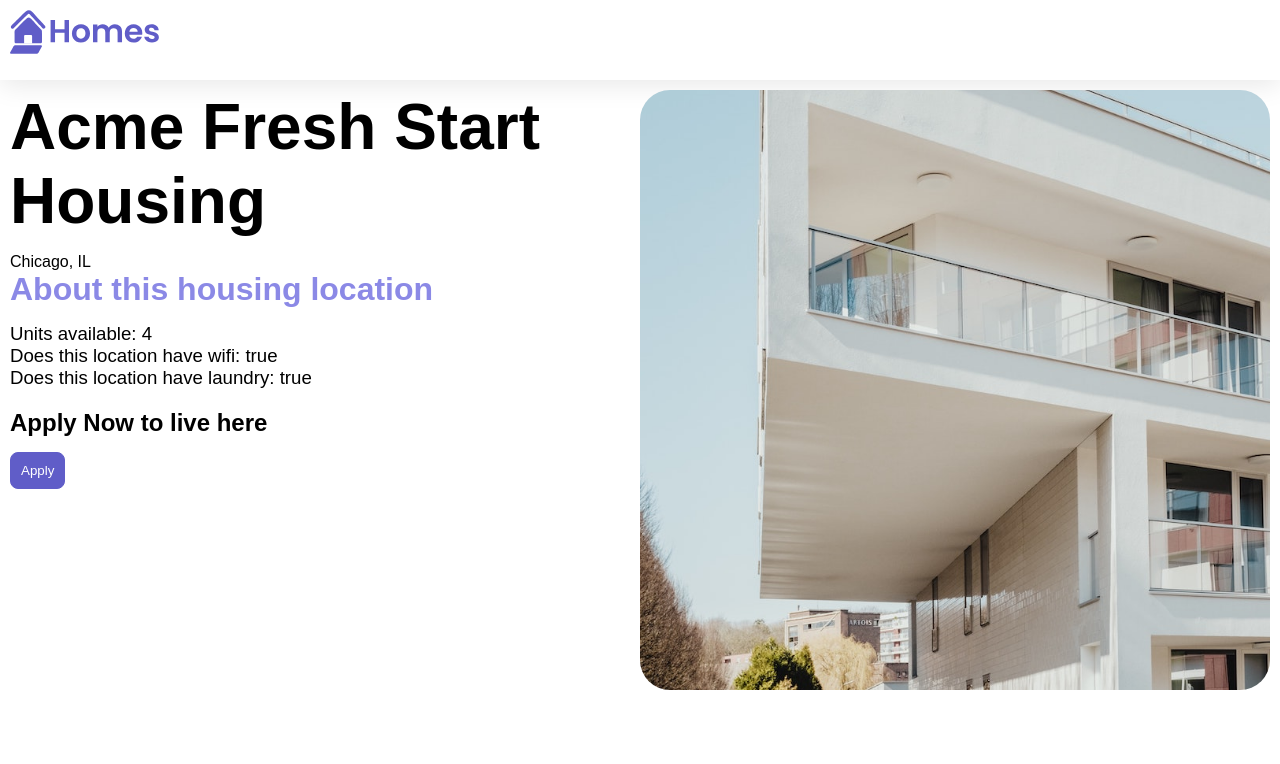
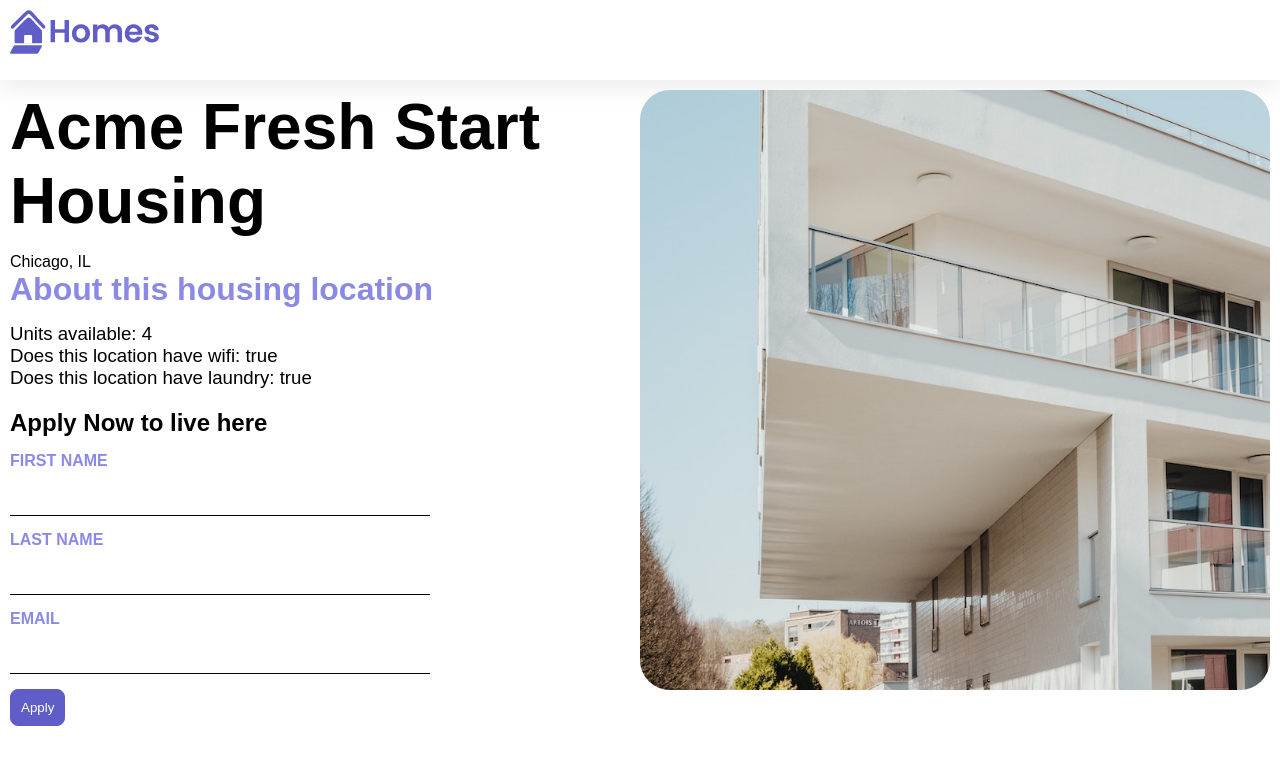
Before and after one commit to ting11222001/House-List-Angular, an Angular app: page /details/0 in a window 1280 px wide. Shown: the top 764 px of the page. Built offline with nearby package versions, Linux system fonts and the light colour scheme.

Commit message:
Bind a formGroup to an HTML form, retrieve the data and pass it to other parts of the app using service

```diff
--- a/src/app/details/details.component.ts
+++ b/src/app/details/details.component.ts
@@ -3,18 +3,25 @@
 import { ActivatedRoute } from '@angular/router';
 import { HousingService } from '../housing.service';
 import { HousingLocation } from '../housing-location';
+import { FormControl, FormGroup, ReactiveFormsModule } from '@angular/forms';
 
 /**
  * Notes:
+ * this.route.snapshot.params['id']:
  * Pass in the current id of housing location from url to this component.
  * ActivatedRoute is a reference to the current route we're matched against in the application. From this, we can get access to the route info.
+ *
  * Replace the initial property, housingLocationId = 0; and make a const variable in the constructor so that we can use it as a parameter to pass in the service.
  * The question mark in housingLocation?.id is called 'optional chaining operator'. It safe-guards calling .id from undefined so that there won't be an error.
+ *
+ * [formGroup] is a property binding which can be used to bind a formGroup to a <form>.
+ * (submit) is an event binding which can be used to bind to a click event.
+ * The ?? operator is called the nullish coalescing operator. If the value on the left hand side is null or undefined, then the value on the right hand side is used.
  */
 @Component({
   selector: 'app-details',
   standalone: true,
-  imports: [CommonModule],
+  imports: [CommonModule, ReactiveFormsModule],
   template: `
     <article>
       <img class="listing-photo" [src]="housingLocation?.photo" alt="">
@@ -32,7 +39,18 @@
       </section>
       <section class="listing-apply">
         <h2 class="section-heading">Apply Now to live here</h2>
-        <button class="primary" type="button">Apply</button>
+        <form [formGroup]="applyForm" (submit)="submitApplication()">
+          <label for="first-name">First Name</label>
+          <input id="first-name" type="text" formControlName="firstName">
+
+          <label for="last-name">Last Name</label>
+          <input id="last-name" type="text" formControlName="lastName">
+
+          <label for="email">Email</label>
+          <input id="email" type="email" formControlName="email">
+
+          <button class="primary" type="submit">Apply</button>
+        </form>
       </section>
     </article>
   `,
@@ -43,10 +61,23 @@
   // housingLocationId = 0;
   housingService = inject(HousingService);
   housingLocation: HousingLocation | undefined;
+  applyForm = new FormGroup({
+    firstName: new FormControl(''),
+    lastName: new FormControl(''),
+    email: new FormControl('')
+  });
 
   constructor() {
     // this.housingLocationId = Number(this.route.snapshot.params['id']);
     const housingLocationId = Number(this.route.snapshot.params['id']);
     this.housingLocation = this.housingService.getHousingLocationById(housingLocationId);
   }
+
+  submitApplication() {
+    this.housingService.submitApplication(
+      this.applyForm.value.firstName ?? '',
+      this.applyForm.value.lastName ?? '',
+      this.applyForm.value.email ?? ''
+    )
+  }
 }
--- a/src/app/housing.service.ts
+++ b/src/app/housing.service.ts
@@ -1,5 +1,6 @@
 import { Injectable } from '@angular/core';
 import { HousingLocation } from './housing-location';
+import { last } from 'rxjs';
 
 /**
  * Notes:
@@ -122,4 +123,8 @@
   getHousingLocationById(id: Number): HousingLocation | undefined {
     return this.housingLocationList.find(housingLocation => housingLocation.id === id);
   }
+
+  submitApplication(firstName: string, lastName: string, email: string) {
+    console.log(firstName, lastName, email);
+  }
 }
```
